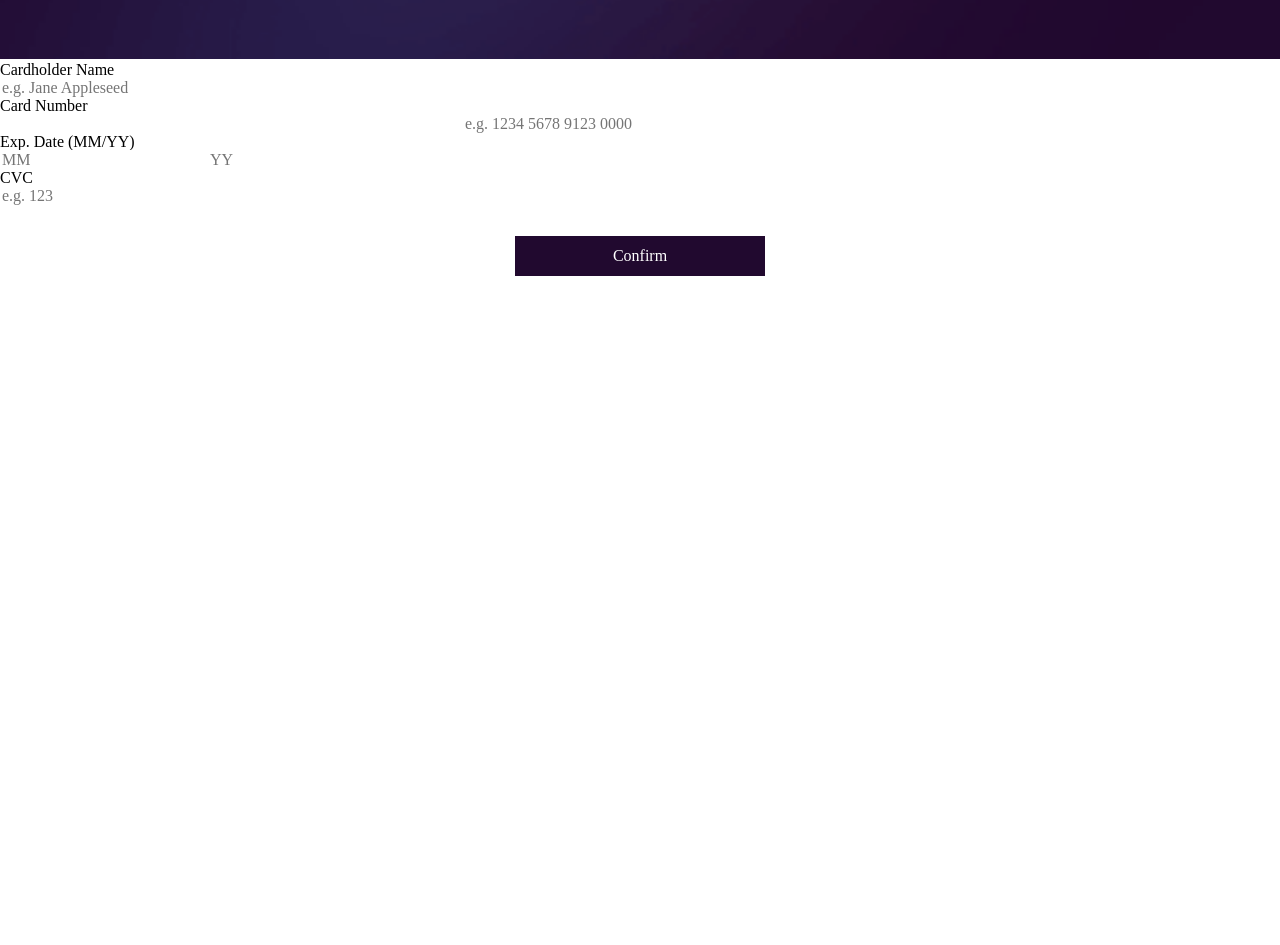
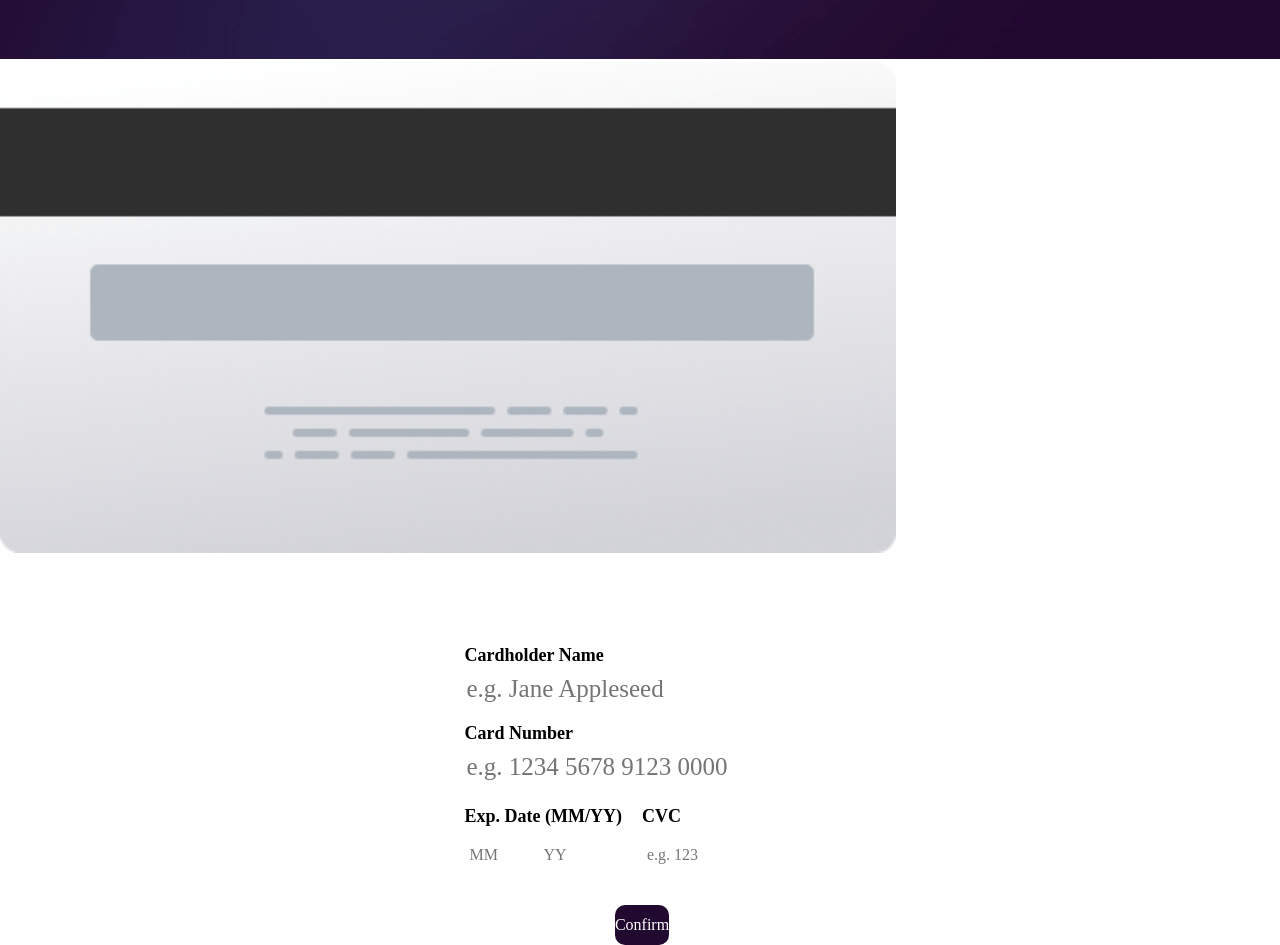
Before and after one commit to Lucas44794/interactive-card-details-form, a plain HTML site: page index.html in a window 1280 px wide. Shown: the part 760-1705 px from the top of the page. Before the commit the page ends 1036 px from the top, so only its background shows below. Drawn offline with Linux system fonts and the light colour scheme.

Commit message:
Algumas alterações

```diff
--- a/css/style.css
+++ b/css/style.css
@@ -1,23 +1,64 @@
-body {
-
-}
 .bg__mobile {
     width: 100%;
 }
 .container-principal {
+    padding-top: 90px;
     display: grid;
     align-items: center;
+    width: 351px;
+    margin: auto auto auto auto;
 }
 .botao {
-    width: 250px;
     height: 40px;
     background-color: hsl(278, 68%, 11%);
     color: #FFFFFF;
     margin-top: 30px;
     margin-left: auto;
     margin-right: auto;
+    border-radius: 10px;
 }
 .entrada {
-    width: 350px;
-    margin: auto auto auto auto;
+    width: 351px;
+    font-size: 25px;
 }
+.container-final {
+    display: flex;
+    margin-top: 25px;
+}
+#mm {
+    width: 60px;
+    height: 30px;
+    padding: 5px;
+    margin: 1px solid black;
+}
+#yy {
+    width: 50px;
+    height: 30px;
+    padding: 5px;
+    margin: 1px solid black;
+}
+#cvc {
+    width: 100px;
+    height: 30px;
+    padding: 5px;
+    margin: 1px solid black;
+}
+.descricao {
+    font-size: 18px;
+    font-weight: 700;
+    margin-bottom: 10px;
+}
+.cvc {
+    width: 50%;
+}
+.data {
+    width: 50%;
+}
+.containerCard {
+    margin-bottom: 20px;
+}
+
+.cartaocvc {
+    width: 70%;
+    position: relative;
+}
--- a/index.html
+++ b/index.html
@@ -23,7 +23,7 @@
 
   000 -->
   <img src="images/bg-main-mobile.png" alt="Background Mobile" class="bg__mobile">
-  <!-- <img src="images/bg-main-desktop.png" alt="Background Desktop" class="bg__desktop"> -->
+  <img src="images/bg-card-back.png" alt="Fundo" class="cartaocvc">
   <main class="container container-principal">
     <div class="containerCard">
       <p class="descricao">Cardholder Name</p>
@@ -32,11 +32,15 @@
     <p class="descricao">Card Number</p>
     <input class="entrada" type="number" name="cardNumber" id="cardNumber" placeholder="e.g. 1234 5678 9123 0000">
     <div class="container container-final">
-      <p class="descricao">Exp. Date (MM/YY)</p>
-      <input type="number" id="mm" placeholder="MM">
-      <input type="number" id="yy" placeholder="YY">
-      <p class="descricao">CVC</p>
-      <input type="number" id="cvc" placeholder="e.g. 123">
+      <div class="data">
+        <p class="descricao">Exp. Date (MM/YY)</p>
+        <input type="number" id="mm" placeholder="MM">
+        <input type="number" id="yy" placeholder="YY">
+      </div>
+      <div class="cvc">
+        <p class="descricao">CVC</p>
+        <input type="number" id="cvc" placeholder="e.g. 123">
+      </div>
     </div>
     <button class="botao">Confirm</button>
   </main>
```
